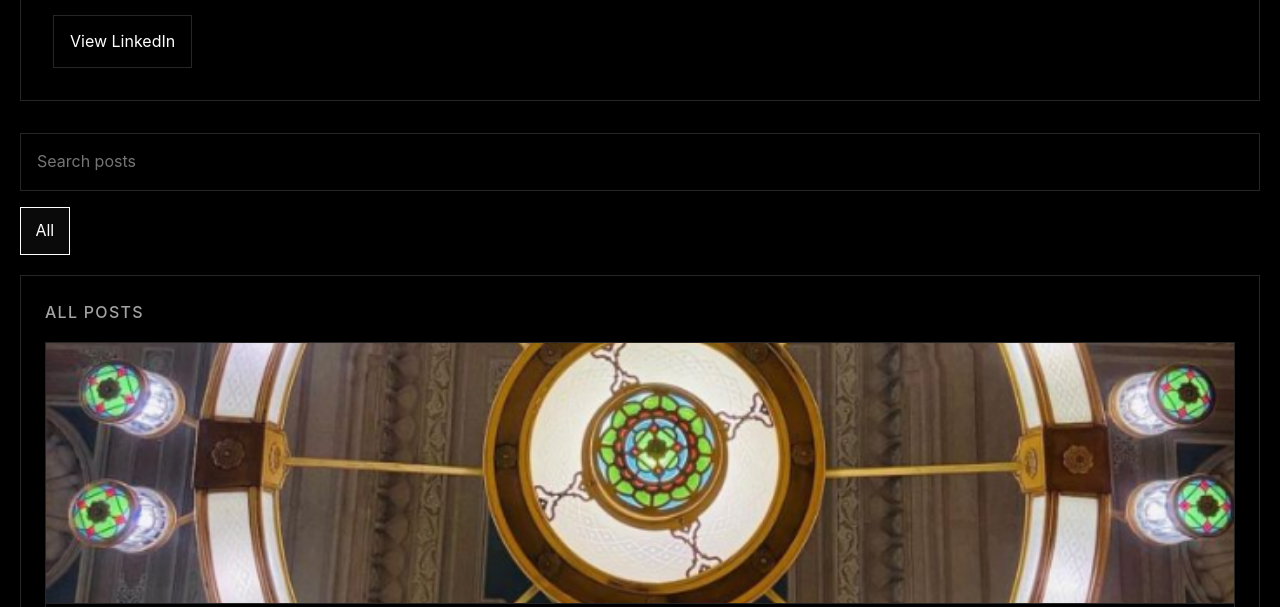
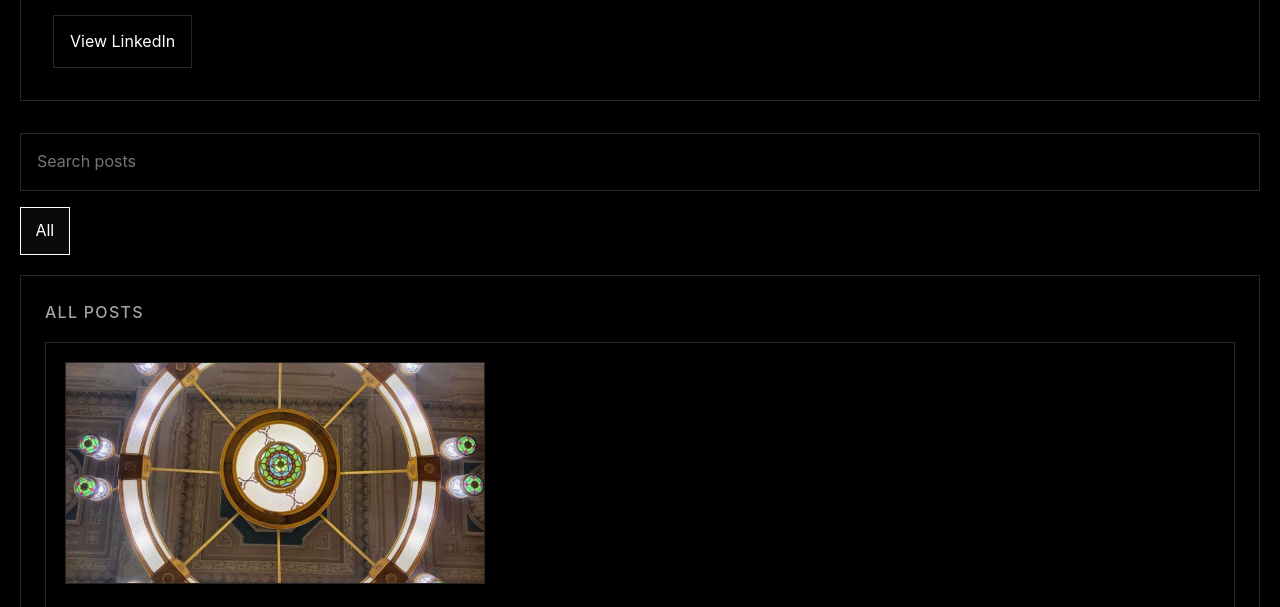
Before and after one commit to ateeeph/atifrashid-website, a plain HTML site: page index.html in a window 1280 px wide. Shown: the part 193-800 px from the top of the page. Drawn offline with Linux system fonts and the light colour scheme.

Commit message:
Update post thumbnail styles: adjust dimensions and add border for improved layout

```diff
--- a/assets/css/style.css
+++ b/assets/css/style.css
@@ -229,13 +229,16 @@ h3 {
 
 .post-thumb-link {
   display: block;
-  border-bottom: 1px solid var(--border);
+  width: 420px;
+  max-width: calc(100% - 2.4rem);
+  margin: 1.2rem 1.2rem 0;
   overflow: hidden;
+  border: 1px solid var(--border);
 }
 
 .post-thumb {
   width: 100%;
-  height: 260px;
+  height: 220px;
   overflow: hidden;
 }
 
```
